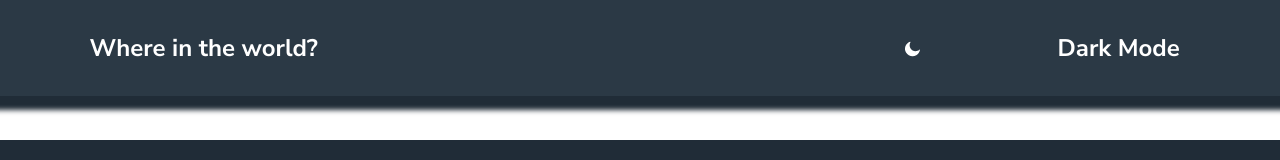
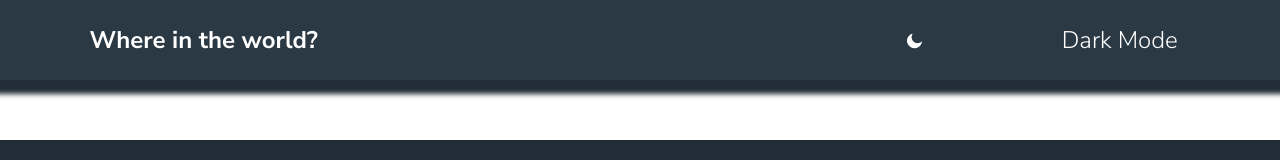
Before and after one commit to ChamuMutezva/rest-api-countries-angular, an Angular app: page /countries/1 in a window 1280 px wide. Shown: the top 160 px of the page. Built offline with nearby package versions, Linux system fonts and the light colour scheme; no server answers.

Commit message:
header nav - changed height and used padding instead

```diff
--- a/src/app/countries/countries.component.css
+++ b/src/app/countries/countries.component.css
@@ -16,7 +16,7 @@ body {
 }
 
 form {
-    padding-top: 1%;
+    padding-top: 4%;
 }
 
 .container {
@@ -68,6 +68,7 @@ input[type="search"] {
     text-align: center;
     font-size: 12pt;
     color: white;
+    border: 1px solid var(--dark-mode-background);
     background-color: var(--dark-mode-elements) !important;
 }
 
@@ -125,7 +126,7 @@ svg path {
 
 .lightMode {
     --dark-mode-elements: hsl(0, 0%, 100%);
-    --dark-mode-background: hsl(0, 0%, 100%);
+    --dark-mode-background: hsl(240, 46%, 97%);
     --dark-mode-text: hsl(200, 10%, 10%);
     color: black !important;
 
--- a/src/app/country-detail/country-detail.component.css
+++ b/src/app/country-detail/country-detail.component.css
@@ -124,8 +124,8 @@ svg path {
 }
  .lightMode {
     --dark-mode-elements: hsl(0, 0%, 100%);
-    --dark-mode-background: hsl(0, 0%, 100%);
-    --dark-mode-text: hsl(200, 10%, 10%);
+    --dark-mode-background: hsl(0, 27%, 96%);
+    --dark-mode-text: hsl(205, 33%, 93%);
     color: black !important;
    /* background-color: white;
     */
--- a/src/app/main-header/main-header.component.css
+++ b/src/app/main-header/main-header.component.css
@@ -1,5 +1,5 @@
 header {
-    height: 12vh;
+    padding: 24px 0;
     background-color: var(--dark-mode-elements); /* hsl(209, 23%, 22%);*/
     position: fixed;
     width: 100%;
@@ -19,12 +19,14 @@ header {
     justify-content: space-evenly;
 }
 h1 {
+    font-size: 18px;
     width: 60%;
     text-align: center;
+    font-weight: 700;
 }
-h1, h2 {
-    font-size: 18px;
-    font-weight: 700;
+h2 {
+    font-size: 15px;
+    font-weight: 100;
 }
 h1:hover {
     cursor: pointer;
```
